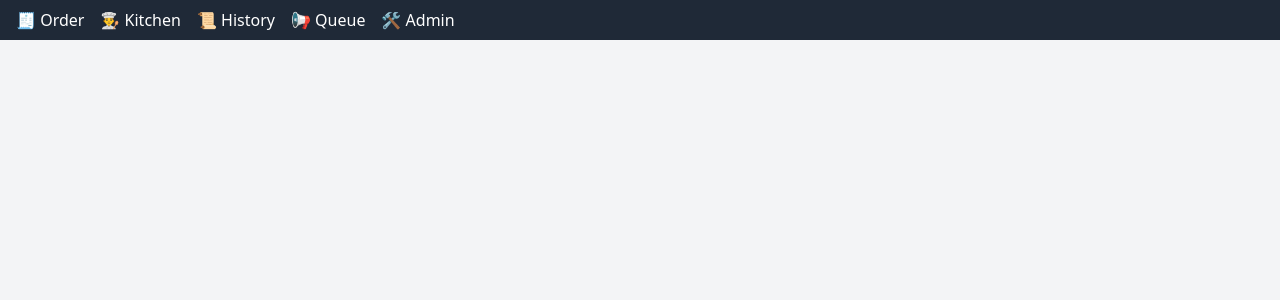
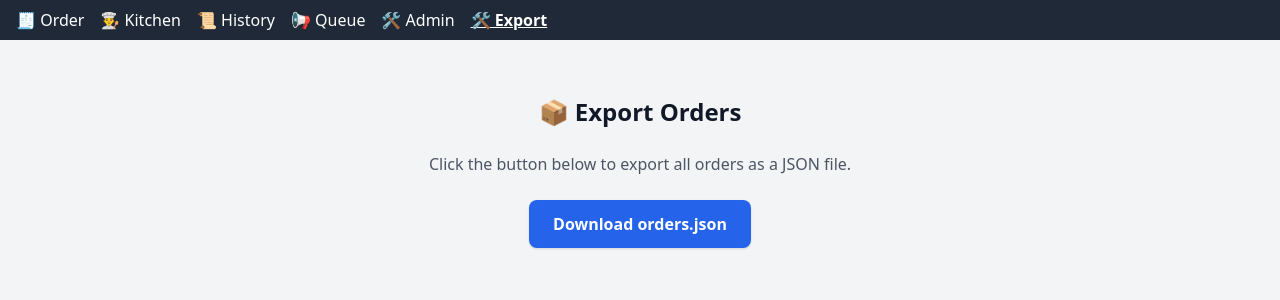
Before and after one commit to PrnOnii/crepe-order-app, a Vue app: page /admin/export in a window 1280 px wide. Shown: the top 300 px of the page. Built offline with nearby package versions, Linux system fonts and the light colour scheme.

Commit message:
Added the exports

```diff
--- a/src/App.vue
+++ b/src/App.vue
@@ -47,6 +47,13 @@ const isCustomerView = computed(() => route.query.view === 'customer')
       >
         🛠 Admin
       </RouterLink>
+      <RouterLink
+        to="/admin/export"
+        class="hover:underline"
+        :class="{ 'font-bold underline': $route.path === '/admin/export' }"
+      >
+        🛠 Export
+      </RouterLink>
     </nav>
 
     <main class="p-4 sm:p-6 lg:p-8">
--- a/src/router/index.js
+++ b/src/router/index.js
@@ -5,6 +5,7 @@ import HistoryView from '@/views/HistoryView.vue'
 import CustomerOrderView from '@/views/CustomerOrderView.vue'
 import CustomerQueueView from '@/views/CustomerQueueView.vue'
 import AdminToppingControl from '@/views/AdminToppingControl.vue'
+import AdminExportOrders from '@/views/AdminExportOrders.vue'
 
 
 const routes = [
@@ -15,6 +16,7 @@ const routes = [
   { path: '/history', component: HistoryView },
   { path: '/queue', component: CustomerQueueView },
   { path: '/admin/toppings', component: AdminToppingControl },
+  { path: '/admin/export', component: AdminExportOrders },
 
 ]
 
--- /dev/null
+++ b/src/views/AdminExportOrders.vue
@@ -0,0 +1,46 @@
+<template>
+    <div class="max-w-3xl mx-auto p-6 space-y-6">
+      <h1 class="text-2xl font-bold text-center">📦 Export Orders</h1>
+      <p class="text-center text-gray-600">Click the button below to export all orders as a JSON file.</p>
+
+      <div class="flex justify-center">
+        <button
+          @click="exportOrdersAsJSON"
+          class="bg-blue-600 hover:bg-blue-700 text-white px-6 py-3 rounded-lg font-semibold shadow"
+        >
+          Download orders.json
+        </button>
+      </div>
+    </div>
+  </template>
+
+  <script setup>
+  import { collection, getDocs } from 'firebase/firestore'
+  import { db } from '@/firebase'
+  import { useToast } from 'vue-toastification'
+
+  const toast = useToast()
+
+  const exportOrdersAsJSON = async () => {
+    try {
+      const snapshot = await getDocs(collection(db, 'orders'))
+      const orders = snapshot.docs.map(doc => ({ id: doc.id, ...doc.data() }))
+
+      const blob = new Blob([JSON.stringify(orders, null, 2)], {
+        type: 'application/json'
+      })
+
+      const url = URL.createObjectURL(blob)
+      const a = document.createElement('a')
+      a.href = url
+      a.download = 'orders.json'
+      a.click()
+      URL.revokeObjectURL(url)
+
+      toast.success(`Exported ${orders.length} orders!`)
+    } catch (error) {
+      console.error(error)
+      toast.error('Failed to export orders')
+    }
+  }
+  </script>
```
Also changed, not shown: 1 other file (tests, documents, lock files or other folders).
